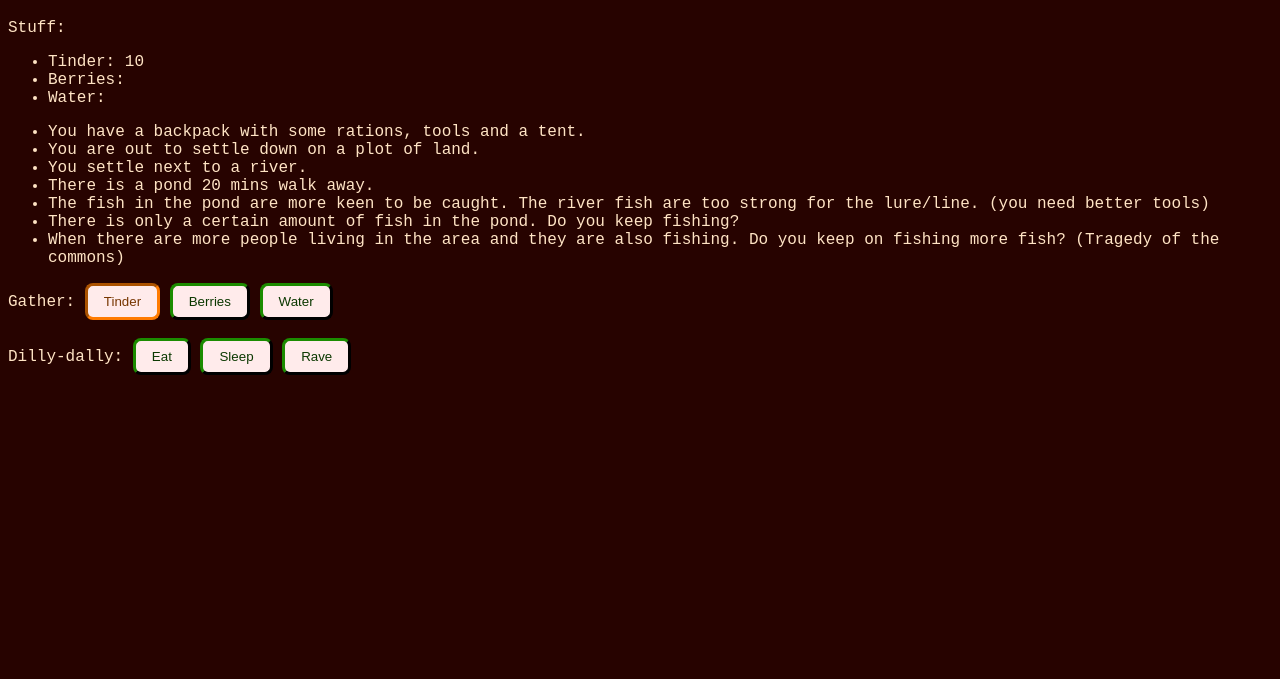
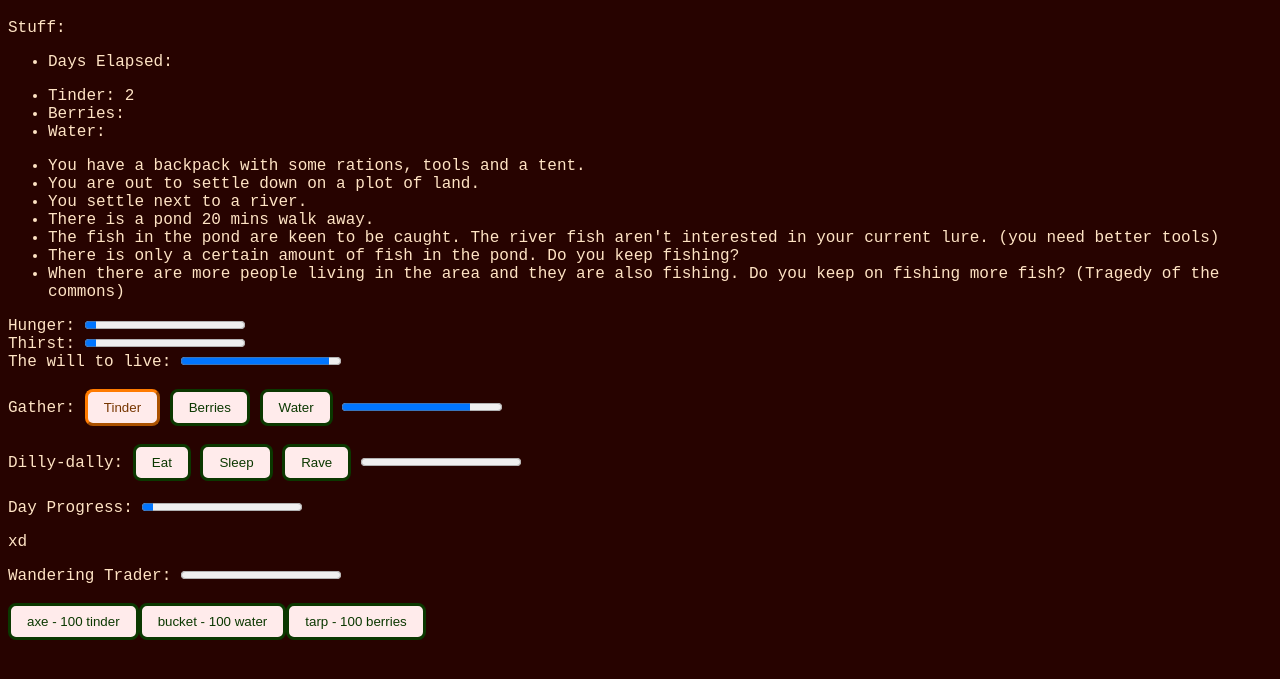
Before and after one commit to SendBeesToMars/land, a plain HTML site: page index.html in a window 1280 px wide. Both pictures are taken after a click on the button "Tinder". Shown: the part 61-740 px from the top of the page. Drawn offline with Linux system fonts and the light colour scheme.

Commit message:
uhhhhhhhhhhhhhhhhhhhhhhh

```diff
--- a/index.html
+++ b/index.html
@@ -13,6 +13,9 @@
 
   <label for="">Stuff:</label>
   <ul>
+    <li>Days Elapsed: <span id="days_elapsed"></span></li>
+  </ul>
+  <ul>
     <li>Tinder: <span class="inv" id="tinder_num"></span></li>
     <li>Berries: <span class="inv" id="berries_num"></span> </li>
     <li>Water: <span class="inv" id="water_num"></span></li>
@@ -22,21 +25,44 @@
     <li>You are out to settle down on a plot of land.</li>
     <li>You settle next to a river.</li>
     <li>There is a pond 20 mins walk away.</li>
-    <li>The fish in the pond are more keen to be caught. The river fish are too strong for the lure/line. (you need better tools)</li>
+    <li>The fish in the pond are keen to be caught. The river fish aren't interested in your current lure. (you need better tools)</li>
     <li>There is only a certain amount of fish in the pond. Do you keep fishing?</li>
     <li>When there are more people living in the area and they are also fishing. Do you keep on fishing more fish? (Tragedy of the commons)</li>
   </ul>
 
-  <label for="">Gather:</label>
+  <label>Hunger:</label>
+  <progress id="progress_hunger" max="100" value="0"></progress>
+  <br>
+  <label>Thirst:</label>
+  <progress id="progress_thirst" max="100" value="0"></progress>
+  <br>
+  <label>The will to live:</label>
+  <progress id="progress_will" max="100" value="100"></progress>
+  <br>
+  <br>
+  <label>Gather:</label>
   <button type="button" id="tinder" class="gather" onclick="gather(this.id)">Tinder</button>
   <button type="button" id="berries" class="gather" onclick="gather(this.id)">Berries</button>
   <button type="button" id="water" class="gather" onclick="gather(this.id)">Water</button>
+  <progress id="progress_gather" max="100" value="0"></progress>
   <br>
   <br>
-  <label for="">Dilly-dally:</label>
+  <label>Dilly-dally:</label>
   <button type="button" id="eat" class="gather" onclick="consoom(this.id, 'berries')">Eat</button>
   <button type="button" id="sleep" class="gather" onclick="consoom(this.id, 'tinder')">Sleep</button>
   <button type="button" id="rave" class="gather" onclick="consoom(this.id, 'water')">Rave</button>
+  <progress id="progress_dally" max="100" value="0"></progress>
+  <br>
+  <br>
+  <label>Day Progress:</label>
+  <progress id="progress_day" max="100" value="0"></progress>
+
+  <p id="afs"> xd </p>
+  <label>Wandering Trader:</label>
+  <progress id="progress_dally" max="100" value="0"></progress>
+  <br>
+  <br>
+  <div id="upgrades"></div>
 
   <script src="script.js"></script>
 </body>
--- a/script.js
+++ b/script.js
@@ -3,34 +3,63 @@
 let stuff = {
     interval_timers: [],
     current_selection: null,
+    days_elapsed: 0,
+    off_flag: true,
 }
 
-{
-    let inventory = document.getElementsByClassName("inv");
-    for (var i = 0; i < inventory.length; i++) {
-        inventory[i].innerHTML = localStorage.getItem(
-            inventory[i].id.substring(0, inventory[i].id.length - "_num".length));
-    }
+let resources = {
+    tinder: {
+        quantity: 0,
+        multiplier: 1
+    },
+    berries: {
+        quantity: 0,
+        multiplier: 1
+    },
+    water: {
+        quantity: 0,
+        multiplier: 1
+    },
 }
 
 function gather(id, increment = 2) {
+    stuff.off_flag = !stuff.off_flag;
+    clear_timers();
+    if (id != localStorage.getItem("current_id")) {
+        document.getElementById("progress_gather").value = 0;
+    }
+    else if (stuff.off_flag) {
+        return;
+    }
+    stuff.current_selection = id;
+    localStorage.setItem("current_id", id);
     clear_EVERYTHING(id);
-    stuff.interval_timers.push(setInterval(item_update, 500, id, increment));
+    stuff.interval_timers.push(setInterval(progressbar_gather, 10, id));
 }
 
 function consoom(id, resource_id, decrement = -10) {
-    clear_EVERYTHING(id)
-    stuff.interval_timers.push(setInterval(item_update, 500, resource_id, decrement));
+    stuff.off_flag = !stuff.off_flag;
+    clear_timers();
+    if (id != localStorage.getItem("current_id")) {
+        document.getElementById("progress_dally").value = 0;
+    }
+    else if (stuff.off_flag) {
+        return;
+    }
+    stuff.current_selection = id;
+    localStorage.setItem("current_id", id);
+    clear_EVERYTHING(id);
+    stuff.interval_timers.push(setInterval(progressbar_dally, 30, resource_id));
+    // stuff.interval_timers.push(setInterval(item_increment, 500, resource_id, decrement));
 }
 
 function clear_EVERYTHING(id) {
     clear_timers();
-    if (stuff.current_selection  === id){
+    if (stuff.current_selection === id) {
         stuff.current_selection = null;
         document.getElementById(id).style.borderStyle = 'outset';
         return;
     }
-    stuff.current_selection = id;
     let gather = document.getElementsByClassName("gather");
     for (var i = 0; i < gather.length; i++) {
         gather[i].style.borderStyle = 'outset';
@@ -42,15 +71,133 @@ function update_ui(id) {
     document.getElementById(id + "_num").textContent = localStorage.getItem(id);
 }
 
-function item_update(name, change) {
+function item_increment(name, change) {
     const item = localStorage.getItem(name);
     !item ? localStorage.setItem(name, change) :
         localStorage.setItem(name, parseInt(item) + change);
     update_ui(name);
 }
 
+
 function clear_timers() {
     for (var i = 0; i < stuff.interval_timers.length; i++) {
         clearInterval(stuff.interval_timers[i]);
     }
 }
+
+function progressbar_day() {
+    let progress_day = document.getElementById("progress_day");
+    progress_day.value += 1;
+    localStorage.setItem("seconds_elapsed", progress_day.value);
+    if (progress_day.value == 100) {
+        progress_day.value = 0;
+        item_increment("days_elapsed", 1);
+        document.getElementById("days_elapsed").innerHTML = localStorage.getItem("days_elapsed");
+    }
+}
+
+function progressbar_gather(id) {
+    let progress_gather = document.getElementById("progress_gather");
+    progress_gather.value += 1;
+    if (progress_gather.value >= 100) {
+        progress_gather.value = 0;
+        item_increment(id, 1);
+    }
+}
+
+function progressbar_dally(id) {
+    let progress_dally = document.getElementById("progress_dally");
+    progress_dally.value += 1;
+    if (progress_dally.value >= 100) {
+        progress_dally.value = 0;
+        item_increment(id, -10);
+    }
+}
+
+function progressbar(name, increment) {
+    let progressbar_element = document.getElementById(name);
+    progressbar_element.value += increment;
+    localStorage.setItem(name, progressbar_element.value);
+
+    if (increment > 0) {
+        if (progressbar_element.value == 100) {
+            progressbar_element.value = 0;
+        }
+    } else {
+        if (progressbar_element.value == 0) {
+            progressbar_element.value = 100;
+        }
+    }
+}
+
+var list_of_stuff_you_can_get = {
+    axe: {
+        resource: "tinder",
+        price: 100,
+        multiplier: {
+            resource: tinder,
+            multiplier_increase: 1.1
+        }
+    },
+    bucket: {
+        resource: "water",
+        price: 100,
+        multiplier: {
+            resource: water,
+            multiplier_increase: 1.1
+        }
+    },
+    tarp: {
+        resource: "berries",
+        price: 100,
+        multiplier: {
+            resource: berries,
+            multiplier_increase: 1.1
+        }
+    }
+};
+
+function draw_upgrade_ui(upgrade) {
+    // clear ui
+    document.getElementById("upgrades").innerHTML = "";
+    console.log(list_of_stuff_you_can_get);
+
+    for (const [key, value] of Object.entries(list_of_stuff_you_can_get)) {
+        document.getElementById("upgrades").innerHTML += `<button type='button' id='${key}' class='gather' onclick='buy("${key}")'>${key} - ${Math.floor(value.price)} ${value.resource}</button>`;
+    }
+}
+
+function buy(item) {
+    // need to save item prices from the buy menu to local storage
+    resources[list_of_stuff_you_can_get[item].resource].quantity -= Math.floor(list_of_stuff_you_can_get[item].price);
+    resources[list_of_stuff_you_can_get[item].resource].multiplier *= list_of_stuff_you_can_get[item].multiplier.multiplier_increase;
+    localStorage.setItem(list_of_stuff_you_can_get[item].resource, resources[list_of_stuff_you_can_get[item].resource].quantity)
+    localStorage.setItem(list_of_stuff_you_can_get[item].resource + "_multi", resources[list_of_stuff_you_can_get[item].resource].multiplier);
+    update_ui(list_of_stuff_you_can_get[item].resource);
+    list_of_stuff_you_can_get[item].price *= 1.2;
+    draw_upgrade_ui();
+    // need to apply the multiplier to gathering. decrease
+}
+
+{
+    let inventory = document.getElementsByClassName("inv");
+    for (var i = 0; i < inventory.length; i++) {
+        inventory[i].innerHTML = localStorage.getItem(
+            inventory[i].id.substring(0, inventory[i].id.length - "_num".length));
+    }
+
+    // get item count from local storage
+    for (const [key] of Object.entries(resources)) {
+        resources[key].quantity = localStorage.getItem(key);
+        let resource_multi = localStorage.getItem(key + "_multi");
+        resource_multi > 0 ? resources[key].multiplier = resource_multi : resources[key].multiplier = 1;
+    }
+
+    document.getElementById("days_elapsed").innerHTML = localStorage.getItem("days_elapsed");
+    document.getElementById("progress_day").value = localStorage.getItem("seconds_elapsed");
+    setInterval(progressbar_day, 1000);
+    setInterval(progressbar, 1000, "progress_hunger", 1);
+    setInterval(progressbar, 1000, "progress_thirst", 1);
+    setInterval(progressbar, 1000, "progress_will", -1);
+    draw_upgrade_ui();
+}
```
